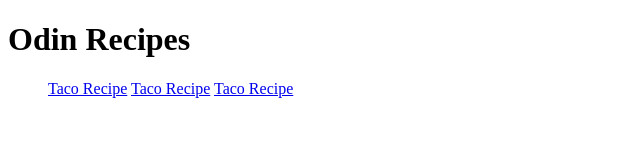
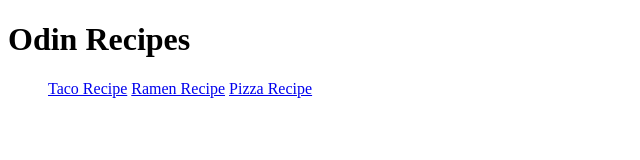
Before and after one commit to donniekimm/odin-recipes, a plain HTML site: page index.html in a window 1280 px wide. Shown: the full height of the page, 0-640 px from the left. Drawn offline with Linux system fonts and the light colour scheme.

Commit message:
Changed Link Names
All names were tacos, not the recipes

```diff
--- a/index.html
+++ b/index.html
@@ -8,8 +8,8 @@
         <h1>Odin Recipes</h1>
         <ul>
             <a href="recipes/tacos.html">Taco Recipe</a>
-            <a href="recipes/ramen.html">Taco Recipe</a>
-            <a href="recipes/pizza.html">Taco Recipe</a>
+            <a href="recipes/ramen.html">Ramen Recipe</a>
+            <a href="recipes/pizza.html">Pizza Recipe</a>
         </ul>
 
 
```
